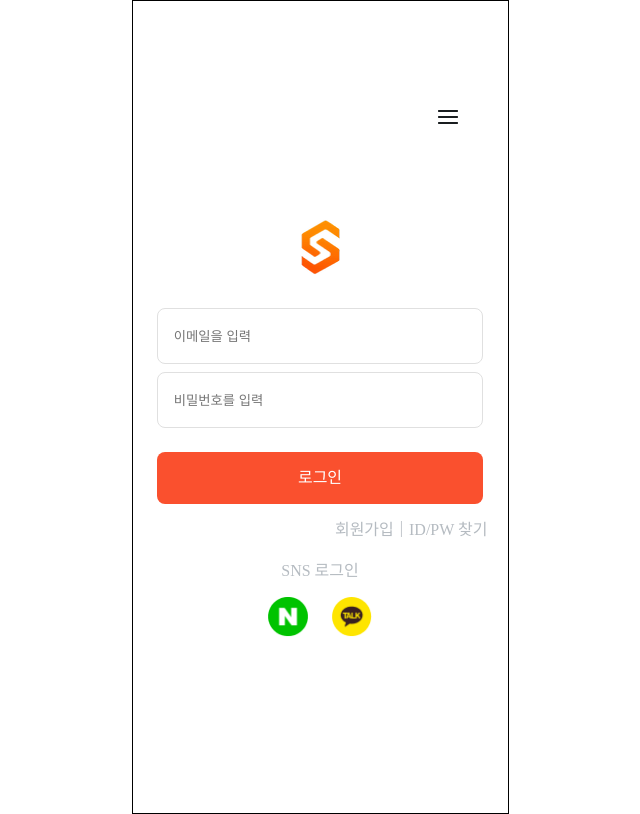
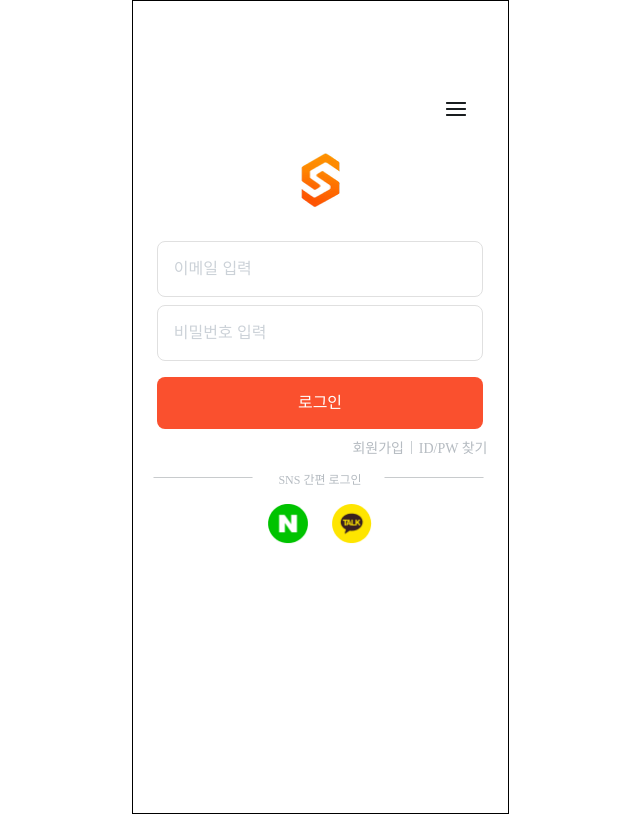
Before and after one commit to Yonsei-Demo3/DEMODAY-FRONT, a React (Vite) app: page / in a window 1280 px wide. Shown: the whole page, without its empty margins (320-960 px from the left). Built offline with nearby package versions, Linux system fonts and the light colour scheme.

Commit message:
feat: 로그인 화면 비율 고정

```diff
--- a/src/components/LoginScreen.jsx
+++ b/src/components/LoginScreen.jsx
@@ -2,42 +2,42 @@ import React from "react";
 
 export default function LoginScreen() {
   return (
-    <div className="flex flex-col items-center justify-center w-full h-screen bg-white mx-auto relative font-[Pretendard]">
+    <div className="flex flex-col items-center w-full h-screen bg-white mx-auto relative font-[Pretendard]">
       {/* 메뉴 버튼 */}
-      <div className="absolute top-[1rem] right-[1.5rem]">
-        <img src="/icons/menu.png" alt="Menu" className="w-[1.5rem] h-[1.5rem] p-[1.5rem] mt-[4rem]" />
+      <div className="absolute top-[0rem] right-[1rem]">
+        <img src="/icons/menu.png" alt="Menu" className="w-[1.5rem] h-[1.5rem] p-[1.5rem] mt-[4.5rem]" />
       </div>
 
       {/* 로고 */}
       <img
         src="/icons/logo.png"
         alt="Logo"
-        className="w-[2.5rem] h-[4.5rem] mb-[1.5rem] mt-[5rem]"
+        className="w-[2.5rem] h-[4.5rem] mb-[1.5rem] mt-[9rem]"
       />
 
       {/* 입력 폼 */}
       <div className="w-[20.4rem] flex flex-col gap-[0.5rem]">
         <input
           type="email"
-          placeholder="이메일을 입력"
-          className="h-[3.25rem] border border-[#E0E0E0] rounded-[0.5rem] px-[1rem] text-sm placeholder-gray-400 focus:outline-none focus:ring-2 focus:ring-[#FA502E]"
+          placeholder="이메일 입력"
+          className="h-[3.25rem] border border-[#E0E0E0] rounded-[0.5rem] px-[1rem] text-[1rem] placeholder-[#CCD2D8] focus:outline-none focus:ring-2 focus:ring-[#FA502E]"
         />
         <input
           type="password"
-          placeholder="비밀번호를 입력"
-          className="h-[3.25rem] border border-[#E0E0E0] rounded-[0.5rem] px-[1rem] text-sm placeholder-gray-400 focus:outline-none focus:ring-2 focus:ring-[#FA502E]"
+          placeholder="비밀번호 입력"
+          className="h-[3.25rem] border border-[#E0E0E0] rounded-[0.5rem] px-[1rem] text-[1rem] placeholder-[#CCD2D8] focus:outline-none focus:ring-2 focus:ring-[#FA502E]"
         />
 
         {/* 로그인 버튼 */}
         <button
-          className="w-[20.4rem] h-[3.25rem] bg-[#FA502E] text-[#FFFFFF] text-[1rem] leading-[2.25rem] rounded-[0.5rem] px-[1rem] py-[0.5rem] mt-[1rem] hover:opacity-90 focus:outline-none focus:ring-none border-none"
+          className="h-[3.25rem] bg-[#FA502E] text-[#FFFFFF] text-[1rem] leading-[2.25rem] rounded-[0.5rem] px-[1rem] py-[0.5rem] mt-[0.5rem] hover:opacity-90 focus:outline-none focus:ring-none border-none"
         >
           로그인
         </button>
       </div>
 
       {/* 하단 링크 (회원가입/아이디 찾기) */}
-      <div className="flex items-center justify-end gap-[0.375rem] mt-[0.75rem] text-sm text-gray-500 w-full pr-[2.5rem]">
+      <div className="flex items-center justify-end gap-[0.375rem] mt-[0.5rem] text-[0.875rem] text-gray-500 w-full pr-[2.5rem]">
         <a
           href="/signup"
           className="hover:text-[#FA502E] no-underline"
@@ -56,12 +56,21 @@ export default function LoginScreen() {
       </div>
 
       {/* SNS 로그인 구분선 및 버튼 */}
-      <div className="flex flex-col items-center w-full mt-[1rem]">
+      <div className="flex flex-col items-center w-full">
         {/* 상단 구분선 */}
-        <div className="w-full flex justify-center items-center">
-          <div className="w-[6.25rem] h-[0.0625rem] bg-gray-300"></div>
-        </div>
-        <div className="text-sm text-[#B5BBC1] mb-[1rem]">SNS 로그인</div>
+        <div className="w-full flex ml-[2.6rem] mt-[1.25rem]">
+          <img
+            src="/icons/line.png"
+            alt="line"
+            className="w-[6.25rem] h-[0.0625rem]"
+          />
+          <img
+            src="/icons/line.png"
+            alt="line"
+            className="w-[6.25rem] h-[0.0625rem] ml-[8.2rem]"
+          />
+          </div>
+        <div className="text-[0.75rem] text-[#B5BBC1] mb-[1rem] mt-[-0.5rem]">SNS 간편 로그인</div>
 
         {/* SNS 로그인 아이콘들 */}
         <div className="flex gap-[1.5rem] mb-[1rem]">
@@ -76,11 +85,6 @@ export default function LoginScreen() {
             className="w-[2.5rem] h-[2.5rem]"
           />
         </div>
-
-        {/* 하단 구분선 */}
-        <div className="w-full flex justify-center items-center mt-[1rem]">
-          <div className="w-[6.25rem] h-[0.0625rem] bg-gray-300"></div>
-        </div>
       </div>
     </div>
   );
```
Also changed, not shown: public/icons/line.png (added).
